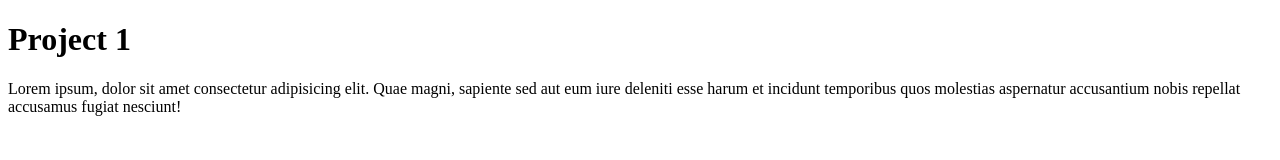
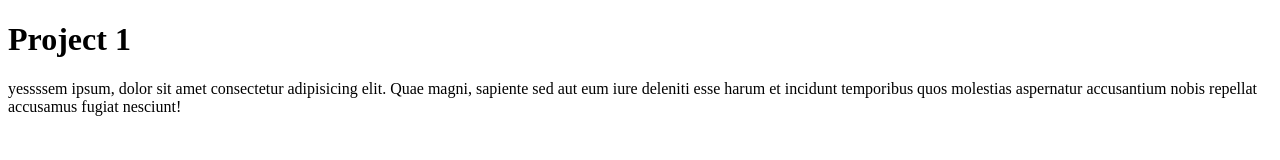
Before and after one commit to Summerr-R/project1art109, a plain HTML site: page index.html in a window 1280 px wide. Drawn offline with Linux system fonts and the light colour scheme.

Commit message:
Update index.html

```diff
--- a/index.html
+++ b/index.html
@@ -8,7 +8,7 @@
 <body>
     <header>
         <h1>Project 1</h1>
-        <p>Lorem ipsum, dolor sit amet consectetur adipisicing elit. Quae magni, sapiente sed aut eum iure deleniti esse harum et incidunt temporibus quos molestias aspernatur accusantium nobis repellat accusamus fugiat nesciunt!</p>
+        <p>yessssem ipsum, dolor sit amet consectetur adipisicing elit. Quae magni, sapiente sed aut eum iure deleniti esse harum et incidunt temporibus quos molestias aspernatur accusantium nobis repellat accusamus fugiat nesciunt!</p>
     </header>
 </body>
 </html>
```
